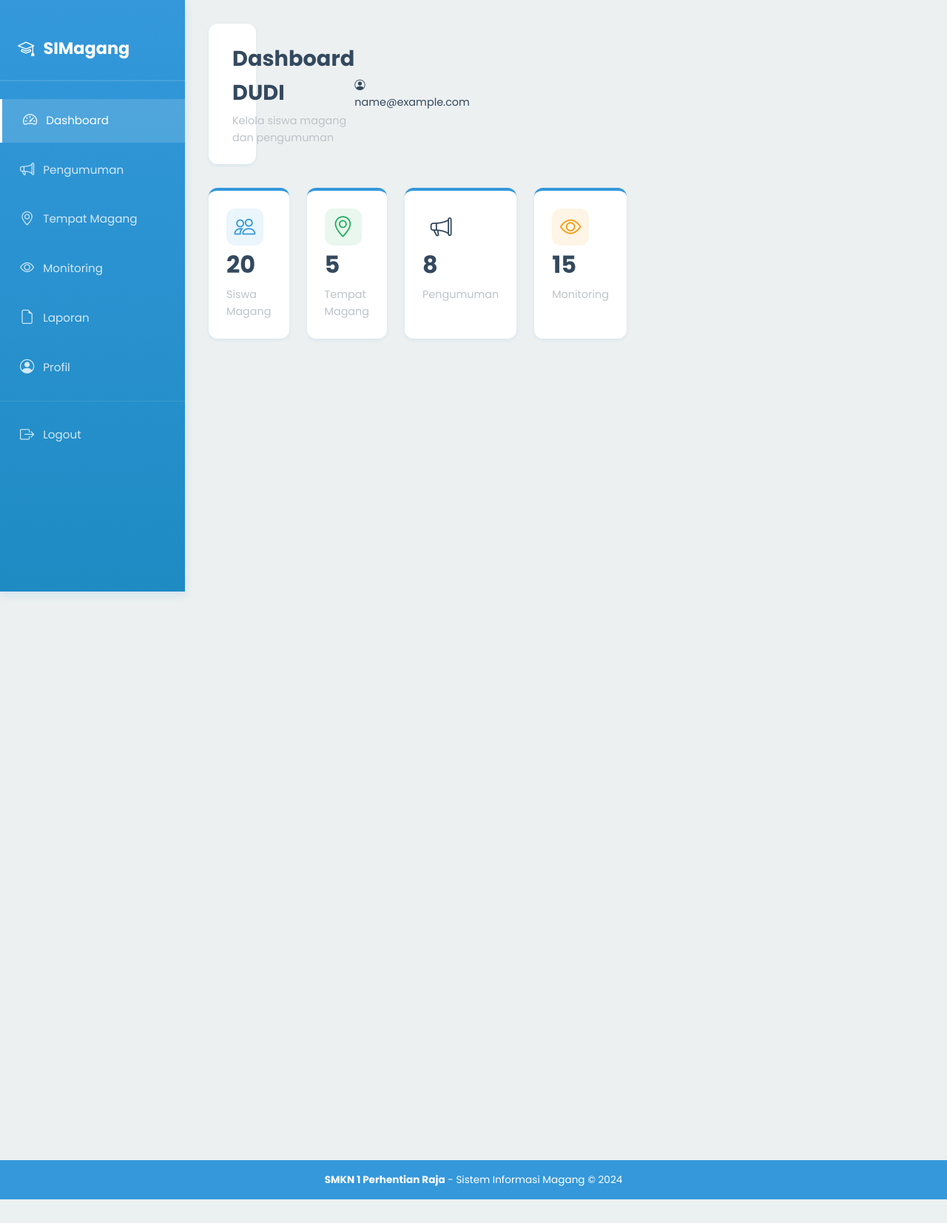
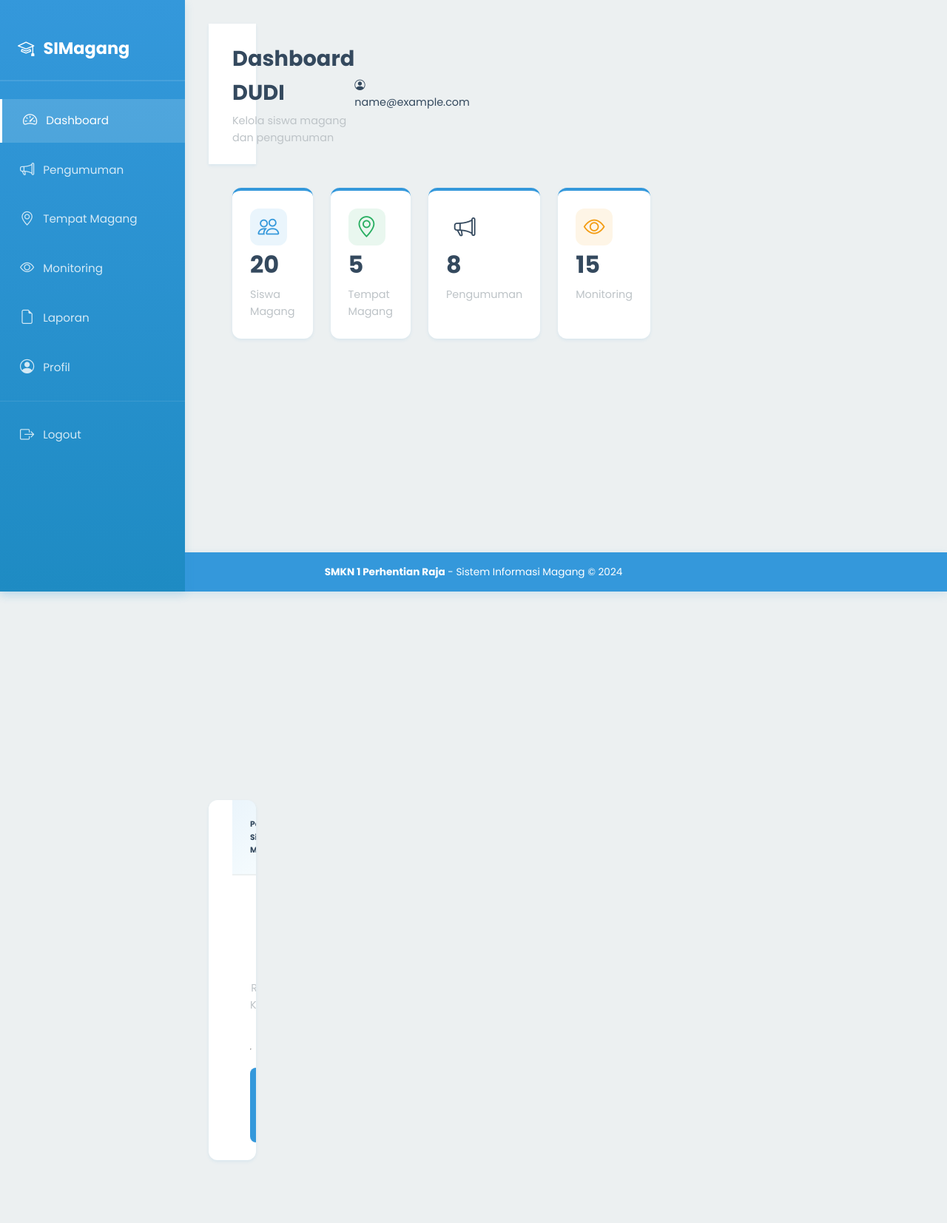
Before and after one commit to XeontNexus/SIMagang_SMKN1, a PHP site: page /SIMagang2/views/dudi/dashboard.php in a window 1280 px wide. Shown: the whole page at 74% size. Before the commit the page ends 1622 px from the top, so only its background shows below. Run offline with PHP 8.4, Linux system fonts and the light colour scheme; the visitor is signed in with stand-in values (Sample User, id 1).

Commit message:
Buat header sticky di atas dan footer sticky di bawah saat scroll

```diff
--- a/assets/css/theme.css
+++ b/assets/css/theme.css
@@ -341,18 +341,25 @@ body.sidebar-open {
 
 .main-content {
     margin-left: 250px;
-    padding: 2rem;
+    padding: 0;
+    display: flex;
+    flex-direction: column;
+    min-height: 100vh;
 }
 
 .top-navbar {
     background: var(--white);
     padding: 1.5rem 2rem;
-    border-radius: 12px;
+    border-radius: 0;
     box-shadow: var(--shadow-sm);
     display: flex;
     justify-content: space-between;
     align-items: center;
-    margin-bottom: 2rem;
+    margin-bottom: 0;
+    position: sticky;
+    top: 0;
+    z-index: 500;
+    flex-shrink: 0;
 }
 
 .navbar-title h1 {
@@ -399,6 +406,18 @@ body.sidebar-open {
     grid-template-columns: repeat(auto-fit, minmax(250px, 1fr));
     gap: 1.5rem;
     margin-bottom: 2rem;
+    padding: 2rem 2rem 0 2rem;
+}
+
+/* Apply padding to all direct children of main-content except top-navbar */
+.main-content > div:not(.top-navbar) {
+    padding-left: 2rem;
+    padding-right: 2rem;
+}
+
+.main-content > .card {
+    padding-left: 2rem;
+    padding-right: 2rem;
 }
 
 .stat-card {
@@ -682,12 +701,23 @@ tr:hover {
 
     .main-content {
         margin-left: 220px;
-        padding: 1.5rem;
+        padding: 0;
+    }
+
+    .main-content > div:not(.top-navbar) {
+        padding-left: 1.5rem;
+        padding-right: 1.5rem;
+    }
+
+    .main-content > .card {
+        padding-left: 1.5rem;
+        padding-right: 1.5rem;
     }
 
     .stats-grid {
         grid-template-columns: repeat(2, 1fr);
         gap: 1.2rem;
+        padding: 1.5rem 0 0 0;
     }
 
     .sidebar-menu-link {
@@ -763,7 +793,7 @@ tr:hover {
 
     .main-content {
         margin-left: 0;
-        padding: 1rem;
+        padding: 0;
     }
 
     .top-navbar {
@@ -772,8 +802,18 @@ tr:hover {
         align-items: center;
         gap: 0.5rem;
         padding: 1rem;
-        margin-bottom: 1.5rem;
+        margin-bottom: 0;
         flex-wrap: wrap;
+    }
+
+    .main-content > div:not(.top-navbar) {
+        padding-left: 1rem;
+        padding-right: 1rem;
+    }
+
+    .main-content > .card {
+        padding-left: 1rem;
+        padding-right: 1rem;
     }
 
     .navbar-title {
@@ -800,6 +840,7 @@ tr:hover {
         grid-template-columns: repeat(2, 1fr);
         gap: 1rem;
         margin-bottom: 1.5rem;
+        padding: 1rem 0 0 0;
     }
 
     .stat-card {
@@ -1051,6 +1092,24 @@ tr:hover {
     }
 }
 
+/* ========== FOOTER STICKY ========== */
+footer {
+    position: sticky;
+    bottom: 0;
+    background: var(--primary);
+    color: white;
+    text-align: center;
+    padding: 1rem;
+    font-size: 0.85rem;
+    z-index: 450;
+    width: 100%;
+    box-shadow: var(--shadow-md);
+}
+
+footer p {
+    margin: 0;
+}
+
 /* ========== UTILITIES ========== */
 .mt-1 { margin-top: 0.5rem; }
 .mt-2 { margin-top: 1rem; }
```
